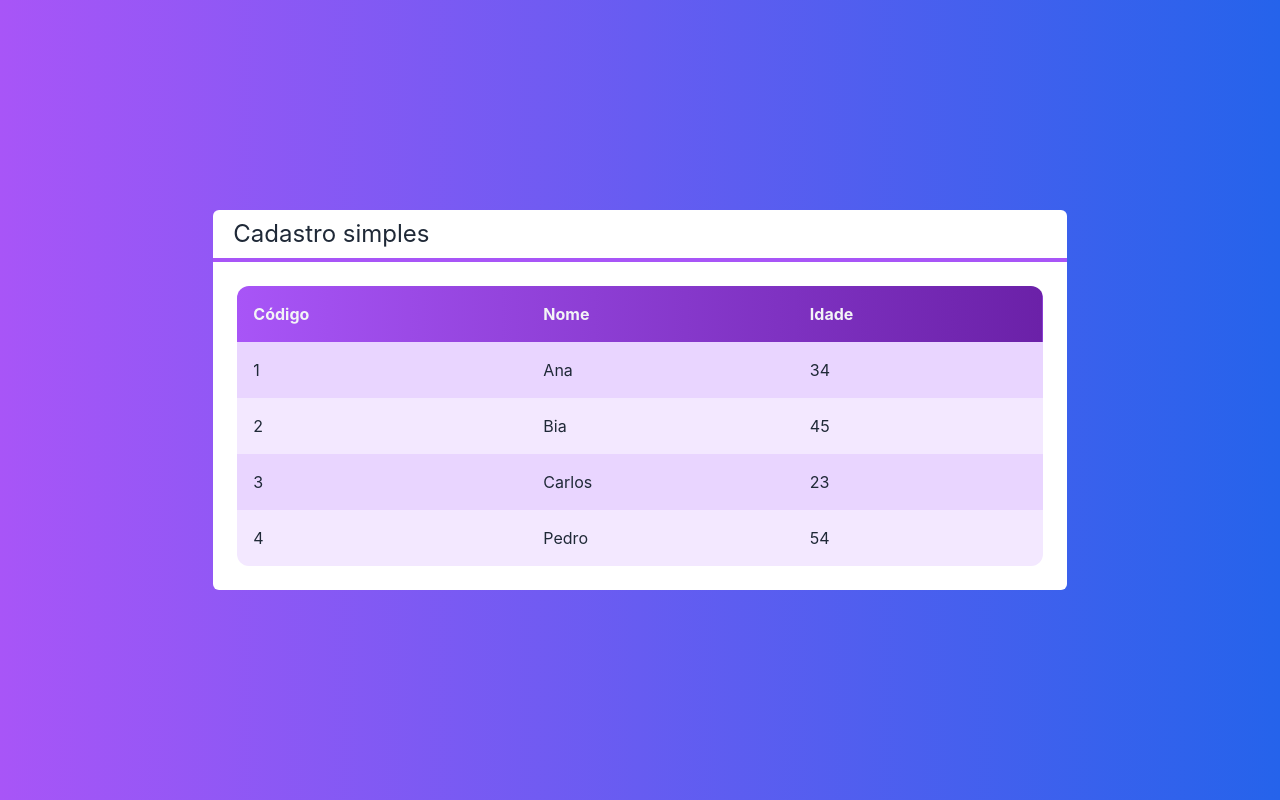
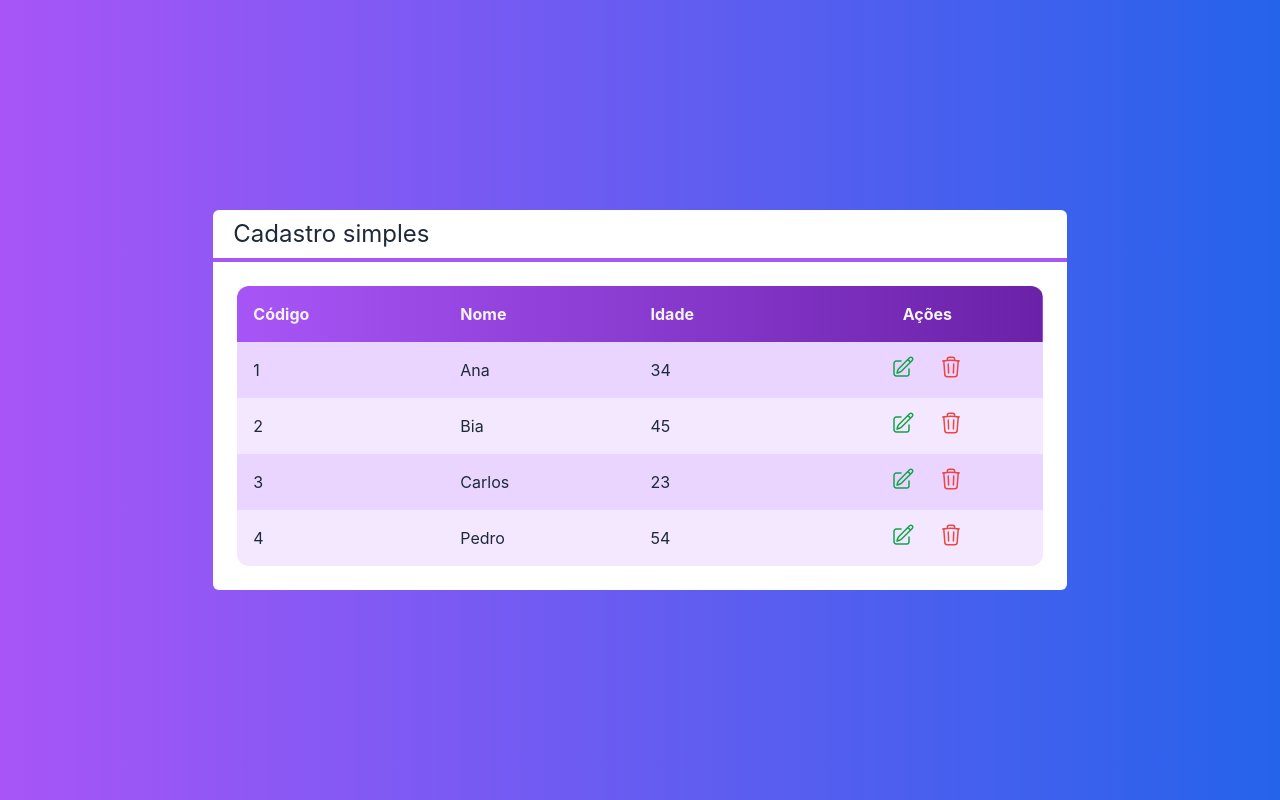
Before and after one commit to lucianakyoko/cursos-cod3r, a Next.js app in the folder intensivo-Nextjs-React/projeto-final/: page / in a window 1280 px wide. Built offline with nearby package versions, Linux system fonts and the light colour scheme.

Commit message:
feat(intensivo-Nextjs-React/projeto-final): class 08/18 - Componente Tabela #3

```diff
--- a/intensivo-Nextjs-React/projeto-final/src/components/Tabela.tsx
+++ b/intensivo-Nextjs-React/projeto-final/src/components/Tabela.tsx
@@ -1,16 +1,22 @@
 import Cliente from "../core/Cliente"
+import { IconeEdicao, IconeLixo } from "./icones";
 
 interface TabelaProps {
   clientes: Cliente[]
+  clienteSelecionado?:(cliente:Cliente) => void
+  clienteExcluido?:(cliente:Cliente) => void
 }
 
 export default function Tabela(props: TabelaProps) {
+  const exibirAcoes = props.clienteExcluido || props.clienteSelecionado;
+
   function renderizarCabecalho() {
     return(
       <tr>
         <th className="text-left p-4">Código</th>
         <th className="text-left p-4">Nome</th>
         <th className="text-left p-4">Idade</th>
+        {exibirAcoes ? <th className="p-4">Ações</th> : false}
       </tr>
     )
   };
@@ -22,10 +28,36 @@
           <td className="text-left p-4">{cliente.id}</td>
           <td className="text-left p-4">{cliente.nome}</td>
           <td className="text-left p-4">{cliente.idade}</td>
+          {exibirAcoes ? renderizarAcoes(cliente) : false}
         </tr>
       )
     });
   };
+
+  function renderizarAcoes(cliente: Cliente) {
+    return (
+      <td className="flex justify-center">
+        {props.clienteSelecionado ? (
+          <button onClick={() => props.clienteSelecionado ?.(cliente) } className={`
+            flex justify-center items-center
+          text-green-600 rounded-full p-2 m-1
+          hover:bg-purple-50
+          `}>
+            {IconeEdicao}
+          </button>
+        ) : false}
+        {props.clienteExcluido ? (
+          <button onClick={() => props.clienteExcluido ?.(cliente) }className={`
+            flex justify-center items-center
+          text-red-500 rounded-full p-2 m-1
+          hover:bg-purple-50
+          `}>
+            {IconeLixo}
+          </button>
+        ) : false}
+      </td>
+    )
+  }
 
   return (
     <table className="w-full rounded-xl overflow-hidden">
--- /dev/null
+++ b/intensivo-Nextjs-React/projeto-final/src/components/icones.tsx
@@ -0,0 +1,11 @@
+export const IconeEdicao = (
+  <svg xmlns="http://www.w3.org/2000/svg" fill="none" viewBox="0 0 24 24" strokeWidth={1.5} stroke="currentColor" className="w-6 h-6">
+    <path strokeLinecap="round" strokeLinejoin="round" d="M16.862 4.487l1.687-1.688a1.875 1.875 0 112.652 2.652L10.582 16.07a4.5 4.5 0 01-1.897 1.13L6 18l.8-2.685a4.5 4.5 0 011.13-1.897l8.932-8.931zm0 0L19.5 7.125M18 14v4.75A2.25 2.25 0 0115.75 21H5.25A2.25 2.25 0 013 18.75V8.25A2.25 2.25 0 015.25 6H10" />
+  </svg>
+);
+
+export const IconeLixo = (
+  <svg xmlns="http://www.w3.org/2000/svg" fill="none" viewBox="0 0 24 24" strokeWidth={1.5} stroke="currentColor" className="w-6 h-6">
+    <path strokeLinecap="round" strokeLinejoin="round" d="M14.74 9l-.346 9m-4.788 0L9.26 9m9.968-3.21c.342.052.682.107 1.022.166m-1.022-.165L18.16 19.673a2.25 2.25 0 01-2.244 2.077H8.084a2.25 2.25 0 01-2.244-2.077L4.772 5.79m14.456 0a48.108 48.108 0 00-3.478-.397m-12 .562c.34-.059.68-.114 1.022-.165m0 0a48.11 48.11 0 013.478-.397m7.5 0v-.916c0-1.18-.91-2.164-2.09-2.201a51.964 51.964 0 00-3.32 0c-1.18.037-2.09 1.022-2.09 2.201v.916m7.5 0a48.667 48.667 0 00-7.5 0" />
+  </svg>
+);
--- a/intensivo-Nextjs-React/projeto-final/src/pages/index.tsx
+++ b/intensivo-Nextjs-React/projeto-final/src/pages/index.tsx
@@ -11,6 +11,12 @@
     new Cliente('Pedro', 54, '4'),
   ];
 
+  function clienteSelecionado(cliente: Cliente) {
+    console.log(`Editar: ${cliente.nome}`)
+  }
+  function clienteExcluido(cliente: Cliente) {
+    console.log(`Excluir: ${cliente.nome}`)
+  }
   return (
     <div className={`
       flex h-screen justify-center items-center
@@ -18,7 +24,11 @@
       text-white
     `}>
       <Layout titulo='Cadastro simples'>
-        <Tabela clientes={clientes}></Tabela>
+        <Tabela
+          clientes={clientes}
+          clienteSelecionado={clienteSelecionado}
+          clienteExcluido={clienteExcluido}
+        ></Tabela>
       </Layout>
     </div>
   )
```
